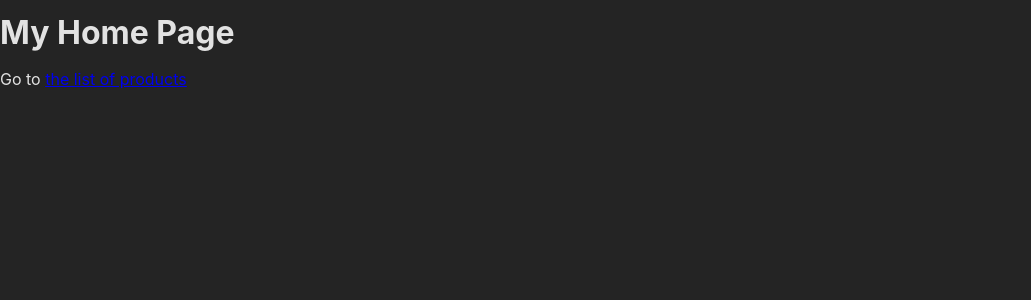
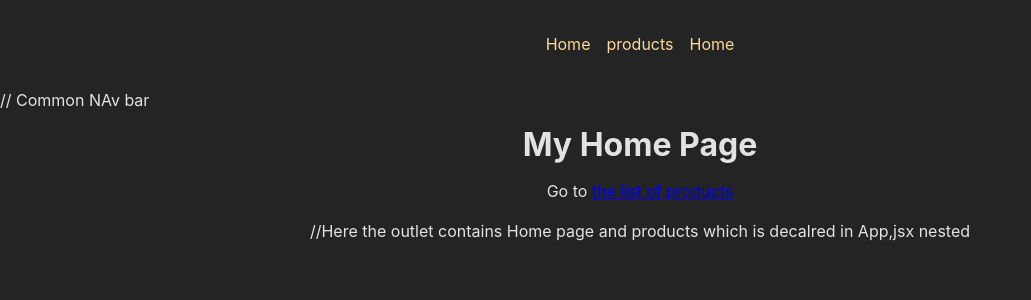
Before and after one commit to RAJESH2961/udemy-react-practice, a React (Create React App) app in the folder Section-22-Router/: page / in a window 1280 px wide. Shown: the top 300 px of the page, without its empty margins (0-1031 px from the left). Built offline with nearby package versions, Linux system fonts and the light colour scheme.

Commit message:
Nested routing

```diff
--- a/Section-22-Router/src/components/HomePage.js
+++ b/Section-22-Router/src/components/HomePage.js
@@ -1,9 +1,11 @@
 // import React from 'react';
 import { Link } from 'react-router-dom';
+import MainNavigation from './MainNavigation';
 
 function HomePage() {
     return (
         <>
+        {/* <MainNavigation/> */}
             <h1>My Home Page</h1>
             <p>Go to <Link to="/products">the list of products</Link></p>
         </>
--- /dev/null
+++ b/Section-22-Router/src/components/MainNavigation.js
@@ -0,0 +1,18 @@
+import { Link } from "react-router-dom";
+import classes from './MainNavigation.module.css';
+
+function MainNavigation() {
+    return <header className={classes.header}>
+        <nav>
+            <ul className={classes.list}>
+            <li><Link to="/">Home</Link></li>
+            <li><Link to="/products">products</Link></li>
+            <li><Link to="/">Home</Link></li>
+
+            </ul>
+
+        </nav>
+    </header>
+}
+
+export default MainNavigation;
--- /dev/null
+++ b/Section-22-Router/src/components/MainNavigation.module.css
@@ -0,0 +1,23 @@
+.header {
+  max-width: 60rem;
+  margin: auto;
+  padding: 2rem;
+  display: flex;
+  justify-content: center;
+}
+
+.list {
+  display: flex;
+  gap: 1rem;
+}
+
+.list a {
+  text-decoration: none;
+  color: var(--color-primary-400);
+}
+
+.list a:hover,
+.list a.active {
+  color: var(--color-primary-800);
+  text-decoration: underline;
+}
--- /dev/null
+++ b/Section-22-Router/src/components/Root.js
@@ -0,0 +1,15 @@
+// RootLayout.js
+import { Outlet } from "react-router-dom";
+import MainNavigation from "./MainNavigation";
+import classes from './Root.module.css';
+function RootLayout() {
+    return <>
+    <MainNavigation/> // Common NAv bar
+    <main className={classes.content}>
+    <Outlet/> //Here the outlet contains Home page and products which is decalred in App,jsx nested
+    </main>
+    </>
+
+}
+
+export default RootLayout;
--- /dev/null
+++ b/Section-22-Router/src/components/Root.module.css
@@ -0,0 +1,5 @@
+.content {
+    margin: 2 rem auto;
+    text-align: center;
+
+}
```
Also changed, not shown: Section-22-Router/src/App.js (+36 -19 lines).
